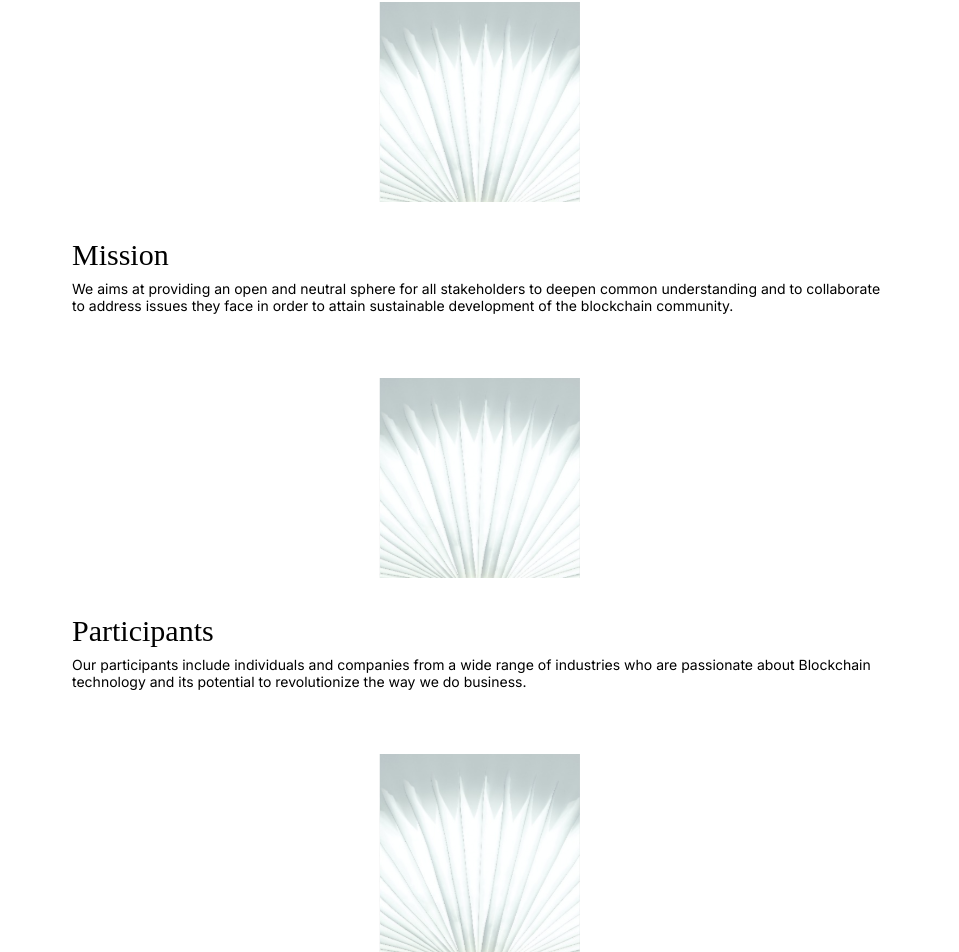
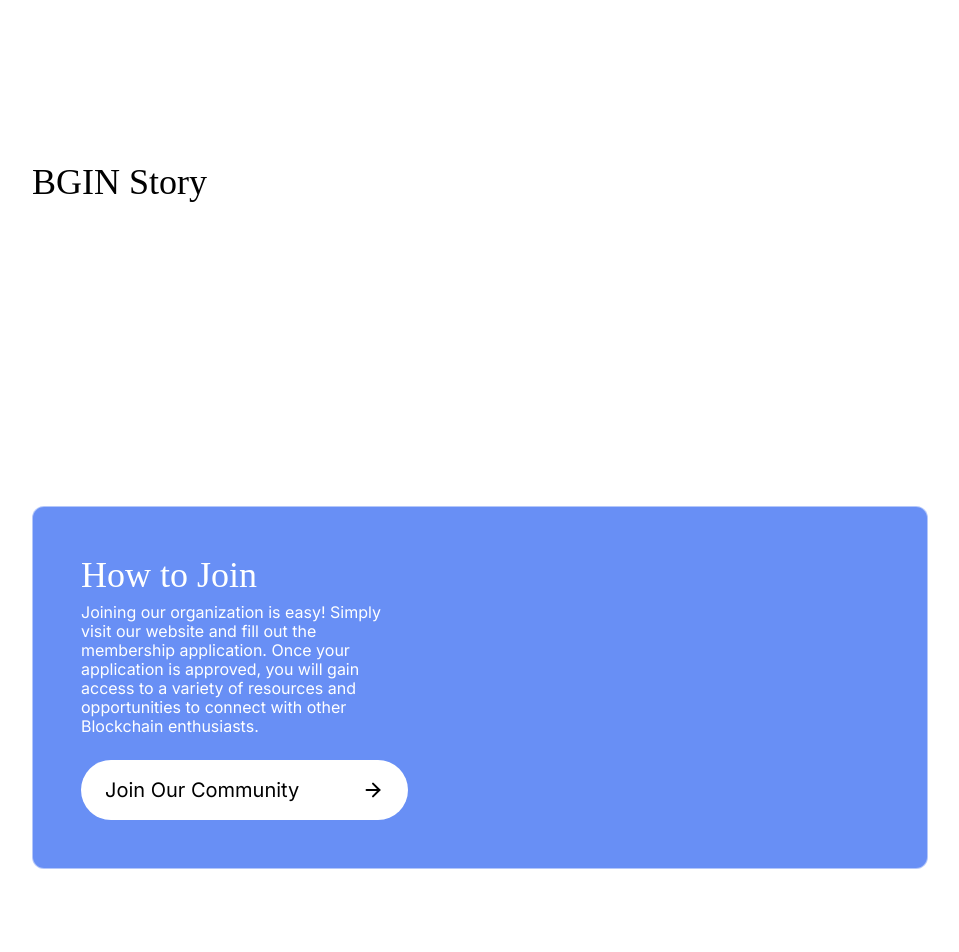
Before and after one commit to bgin-global/bgin-homepage, a Next.js app: page /about in a window 1280 px wide. Shown: the part 1018-1970 px from the top of the page, without its empty margins (160-1119 px from the left). Built offline with nearby package versions, Linux system fonts and the light colour scheme.

Commit message:
about section init

```diff
--- a/app/about/page.tsx
+++ b/app/about/page.tsx
@@ -41,21 +41,11 @@ export default function About() {
       </div>
 
       <div className={CUSTOM_STYLES.SECTION_CONTAINER.BLUE}>
-        <SectionTitle title="Our Approach" />
-        <div className={CUSTOM_STYLES.SECTION_FLEX.THREE}>
-          <AboutItem
-            title="Mission"
-            description="We aims at providing an open and neutral sphere for all stakeholders to deepen common understanding and to collaborate to address issues they face in order to attain sustainable development of the blockchain community."
-          />
-          <AboutItem
-            title="Participants"
-            description="Our participants include individuals and companies from a wide range of industries who are passionate about Blockchain technology and its potential to revolutionize the way we do business."
-          />
-          <AboutItem
-            title="Principles"
-            description="Our organization is guided by the principles of transparency, collaboration, and innovation. We believe that by working together and sharing knowledge, we can create a better future for all."
-          />
-        </div>
+        <SectionTitle title="BGIN Principle" />
+      </div>
+
+      <div className={CUSTOM_STYLES.SECTION_CONTAINER.BLUE}>
+        <SectionTitle title="BGIN Story" />
       </div>
 
       <HowToJoin />
```
